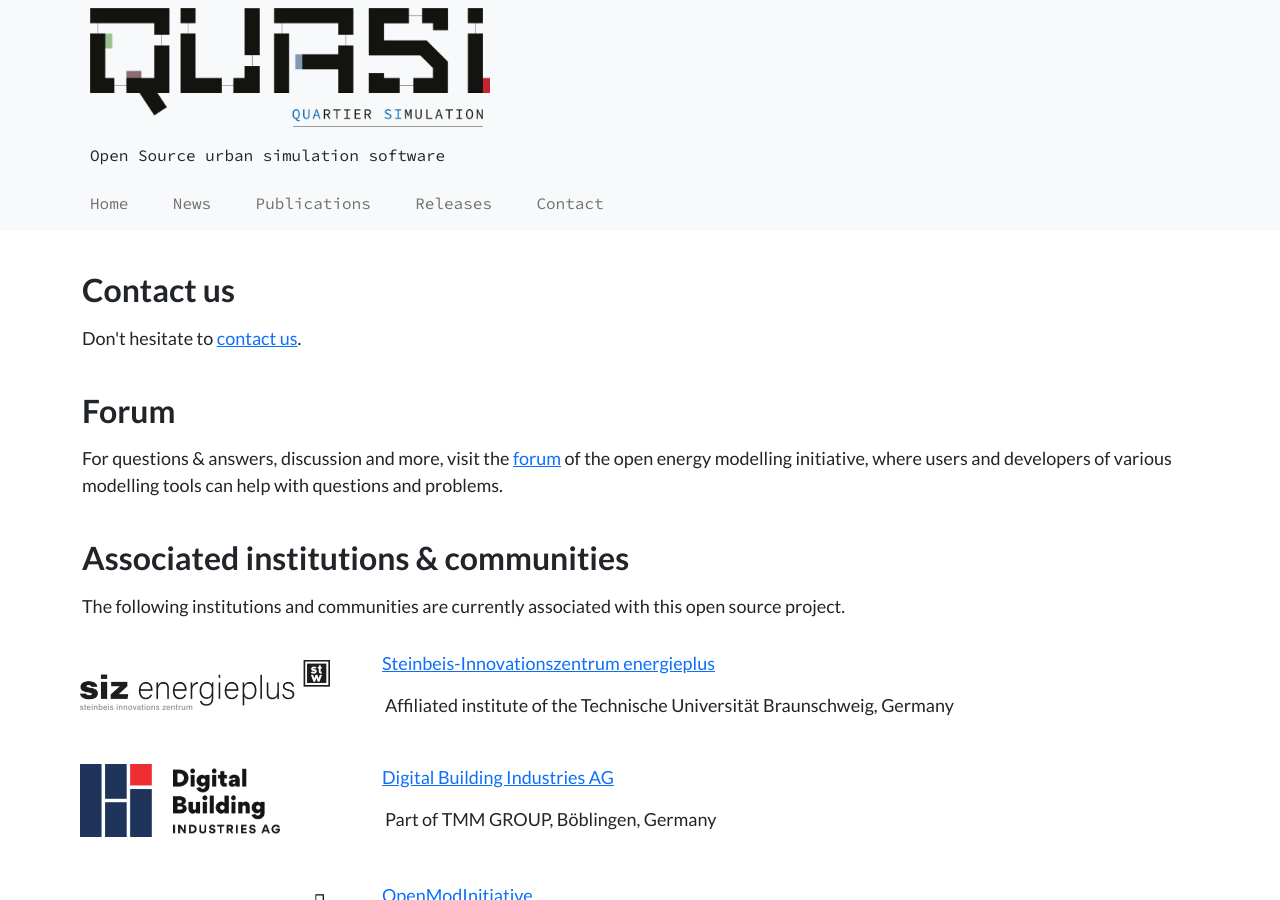
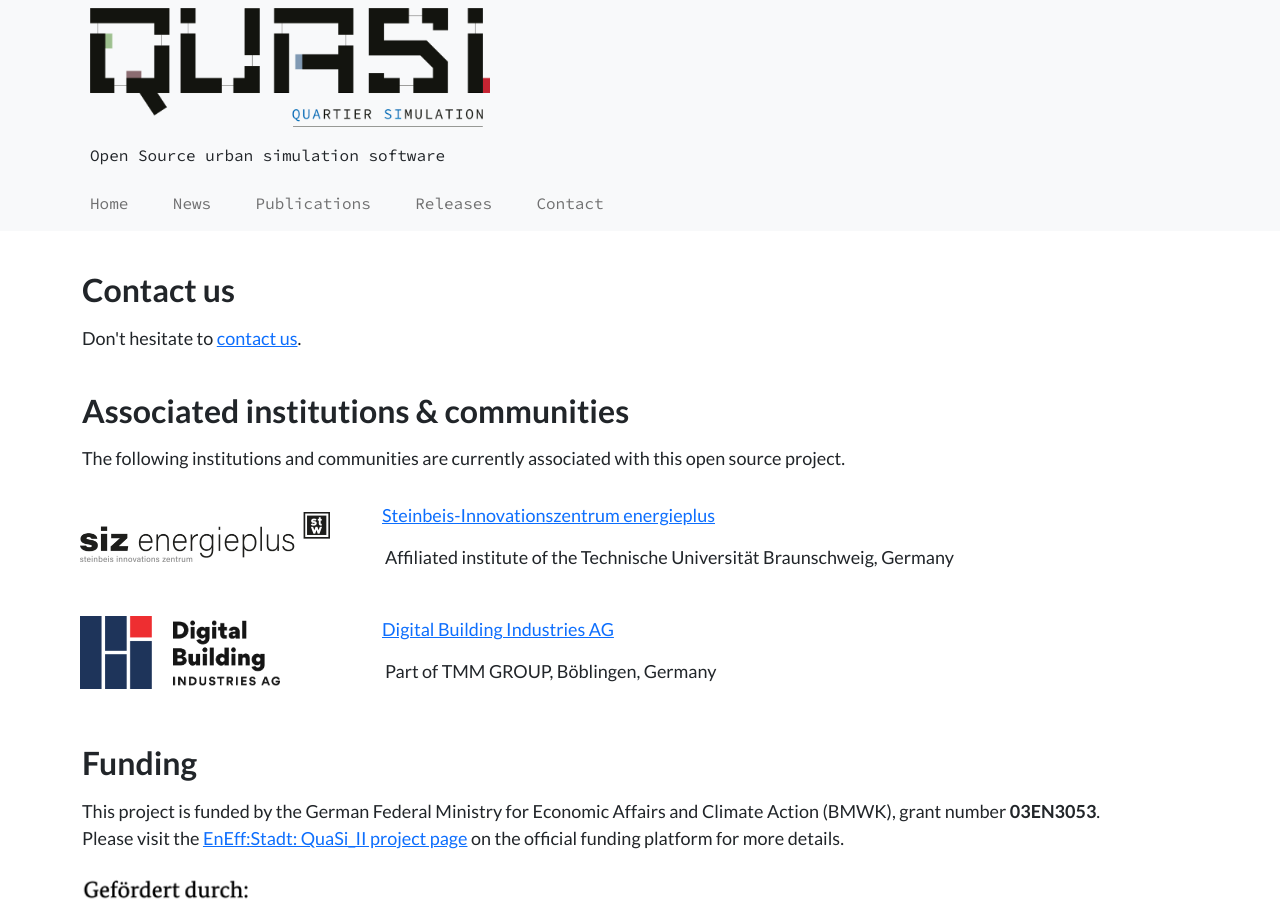
Before and after one commit to QuaSi-Software/Website, a Jekyll site: the page built from contact.markdown, in a window 1280 px wide and 900 px high. Built offline with Jekyll 4.4.1, drawn with Linux system fonts in a browser that asks for light colours; some of the changed text lies outside the part shown.

Commit message:
Adjust size of banner and remove reference to openmod initiative (for now).

```diff
--- a/_layouts/contact.html
+++ b/_layouts/contact.html
@@ -4,16 +4,7 @@
 <h2>Contact us</h2>
 <div class="row">
     <span>
-        Don't hesitate to <a href="mailto:quasi-software@siz-energieplus.de">contact us</a>.
-    </span>
-</div>
-
-<h2>Forum</h2>
-<div class="row">
-    <span>
-        For questions & answers, discussion and more, visit the <a href="">forum</a> of the open
-        energy modelling initiative, where users and developers of various modelling tools can
-        help with questions and problems.
+        Don't hesitate to <a href="mailto:info@siz-energieplus.de">contact us</a>.
     </span>
 </div>
 
@@ -51,17 +42,6 @@
 <div class="row" style="margin-top: 15px">
     <!-- Spacer -->
 </div>
-<div class="row" style="padding-left: 10px">
-    <img class="col" src="assets/openmod_logo.png" style="max-width: 250px; max-height: 75px; padding: 0; margin-top: 25px"/>
-    <div class="col" style="margin-left: 40px;">
-        <span class="row">
-            <a href="https://openmod-initiative.org/">OpenModInitiative</a>
-        </span>
-        <span class="row" style="padding-left: 15px">
-            open energy modelling initiative
-        </span>
-    </div>
-</div>
 
 <h2>Funding</h2>
 <div class="row">
--- a/_layouts/home.html
+++ b/_layouts/home.html
@@ -2,7 +2,7 @@
 layout: default
 ---
 <div class="row">
-    <img src="assets/quasi_key_visual.jpg"/>
+    <img src="assets/quasi_key_visual.jpg" style="max-width: 70%; margin: 0 auto;"/>
 </div>
 
 <div class="row" style="padding-top: 0px">
```
Also changed, not shown: assets/quasi_key_visual.jpg.
